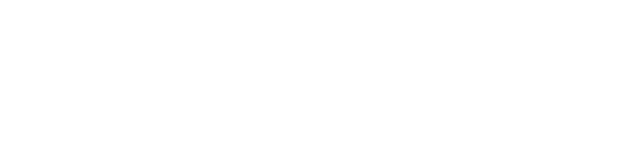
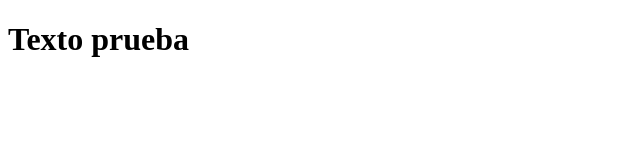
Before and after one commit to bsolano-2020189/gitPrueba1, a plain HTML site: page index.html in a window 1280 px wide. Shown: the whole page, without its empty margins (0-640 px from the left). Drawn offline with Linux system fonts and the light colour scheme.

Commit message:
Se agregó el body

```diff
--- a/index.html
+++ b/index.html
@@ -5,6 +5,7 @@
     <meta http-equiv="X-UA-Compatible" content="IE=edge">
     <meta name="viewport" content="width=device-width, initial-scale=1.0">
     <title>Título Prueba</title>
+    <h1>Texto prueba </h1>
 </head>
 <body>
 
```
